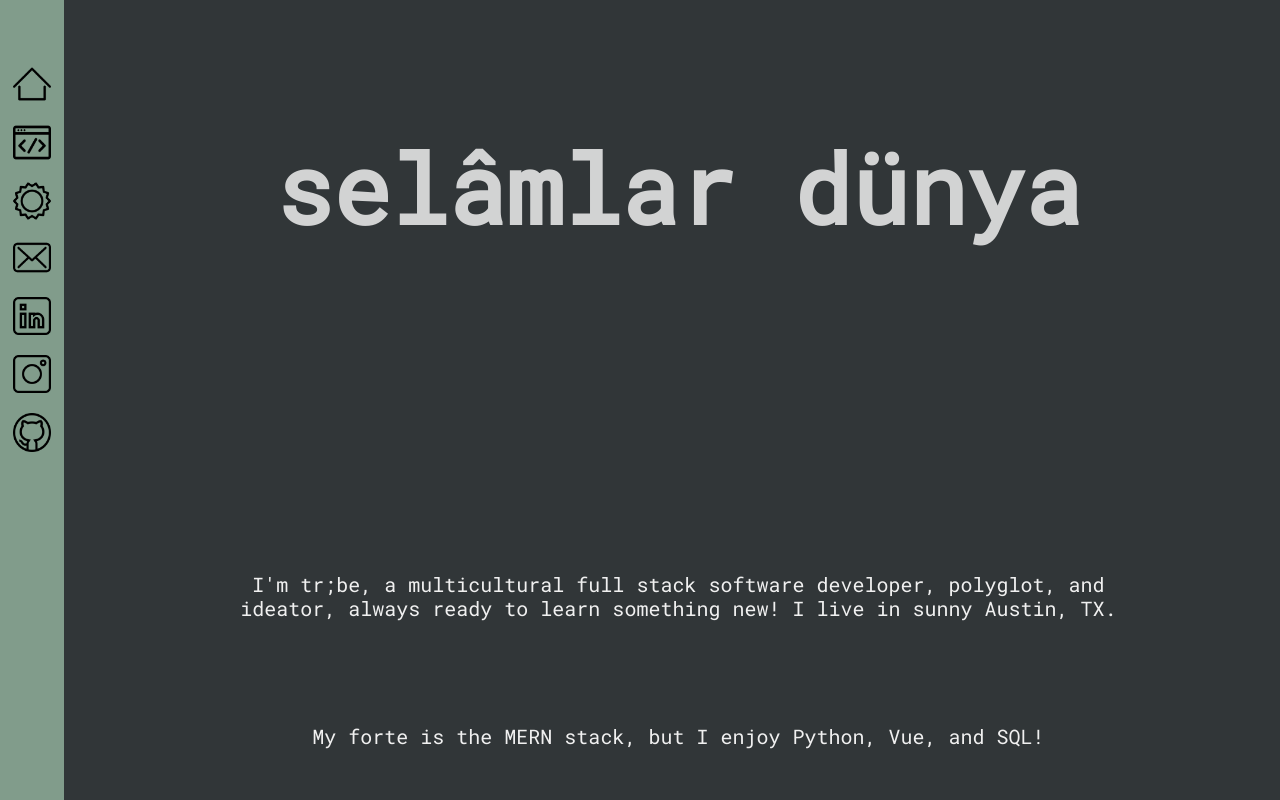
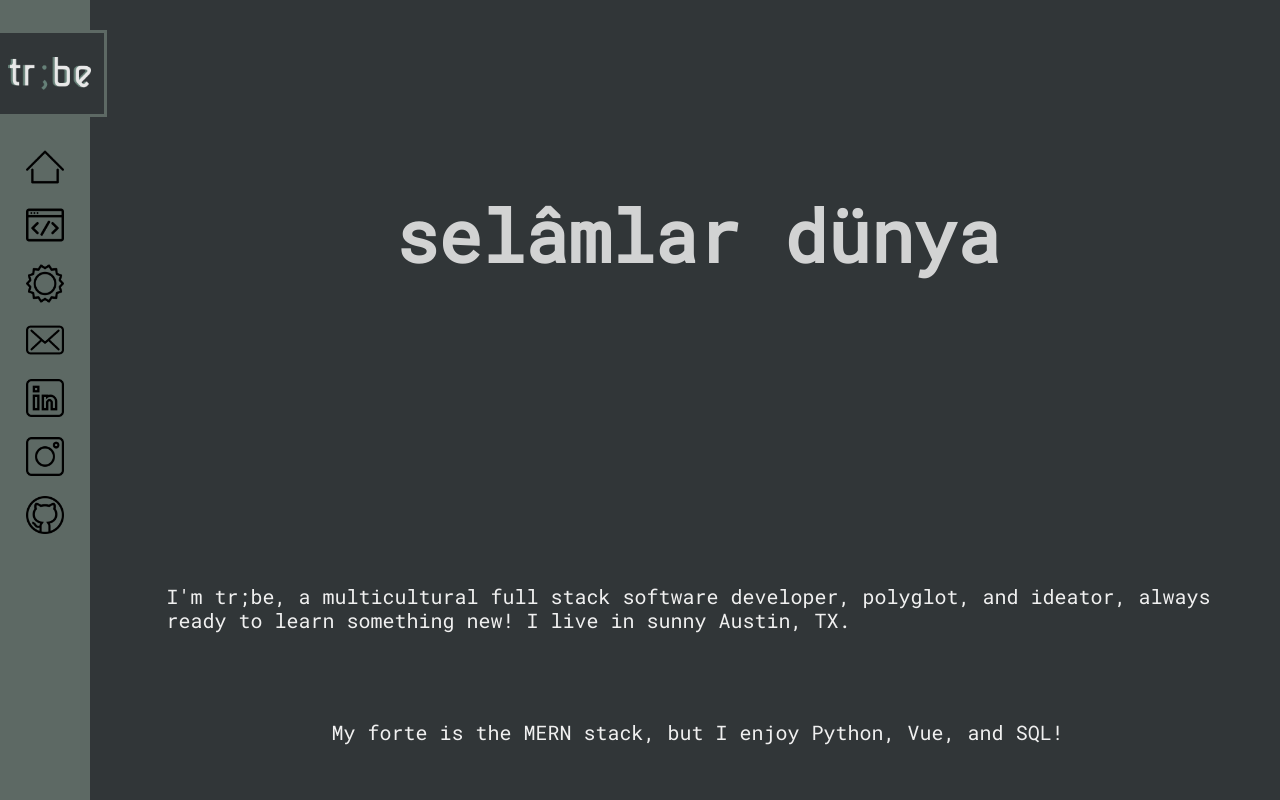
Before and after one commit to tr-stan/react-portfolio, a React (Vite) app: page / in a window 1280 px wide. Shown: the top 800 px of the page. Built offline with nearby package versions, Linux system fonts and the light colour scheme; no server answers.

Commit message:
updated logo, side menu, and styles for main content to be more cohesive and responsive

```diff
--- a/src/Components/App.js
+++ b/src/Components/App.js
@@ -2,7 +2,7 @@ import React, { Component } from 'react';
 import Projects from './Projects';
 import Skills from './Skills';
 import Title from './Title';
-// import Logo from './Logo';
+import Logo from './Logo';
 import Zen from './Zen';
 import '../index.css'
 
@@ -11,16 +11,16 @@ export default class App extends Component {
 
     render() {
         return (
-            <div id="app">
+            <section id="app" style={this.props.style}>
                 <div className="primary">
 				<Title />
 				<p>I'm tr;be, a multicultural full stack software developer, polyglot, and ideator, always ready to learn something new! I live in sunny Austin, TX.</p>
 				<p>My forte is the MERN stack, but I enjoy Python, Vue, and SQL!</p>
                 </div>
-				<Projects />
-                <Skills />
+				<Projects className="primary" />
+                <Skills className="primary" />
 				<Zen />
-			</div>
+			</section>
         )
     }
 }
--- a/src/Components/Header.js
+++ b/src/Components/Header.js
@@ -2,6 +2,7 @@ import React, { Component } from 'react';
 import { Link } from 'react-router-dom';
 import ReactTooltip from 'react-tooltip';
 import Home from '../assets/home.png';
+import Logo from './Logo';
 import ModeButton from './ModeButton';
 import Moon from '../assets/moon.png';
 import Sun from '../assets/sun.png';
@@ -27,8 +28,9 @@ export default class Header extends Component {
         let altText = this.state.darkMode ? 'Dark Mode' : 'Light Mode';
         return (
             <div id="main">
-                <div id="sidebar">
+                <section id="sidebar">
                     <nav>
+                    <Logo />
                         <Link className="link" to='/'>
                         <img data-tip="Home" className='nav-img' src={Home} alt='home'/>
                         </Link>
@@ -40,7 +42,7 @@ export default class Header extends Component {
                         <SocialProfiles mode={this.state.darkMode}/>
                         <ReactTooltip place="right" type="dark" effect="solid"/>
                     </nav>
-                </div>
+                </section>
                 {this.props.children}
             </div>
         )
--- a/src/Components/Logo.js
+++ b/src/Components/Logo.js
@@ -1,6 +1,6 @@
 import React from 'react';
-import tri_be_logo from '../assets/tri-be_logo-1.png';
+import tri_be_logo from '../assets/light_logo.png';
 
-const Logo = () => (<img id='logo' alt='profile' src={tri_be_logo}/>);
+const Logo = () => (<img id="logo" className="nav-img" alt='profile' src={tri_be_logo}/>);
 
 export default Logo;
--- a/src/Components/ModeButton.js
+++ b/src/Components/ModeButton.js
@@ -3,7 +3,7 @@ import React from 'react';
 const ModeButton = props => {
 	return (
 		<button className={props.name} onClick={props.action}>
-                <img data-tip={props.mode} class="nav-img" src={props.modeImage} alt={props.mode}/>
+                <img data-tip={props.mode} className="nav-img" src={props.modeImage} alt={props.mode}/>
         </button>
     )
 }
--- a/src/Components/Projects.js
+++ b/src/Components/Projects.js
@@ -14,8 +14,8 @@ const Project = props => {
 		)
 }
 
-const Projects = () => (
-	<section>
+const Projects = props => (
+	<section style={props.style}>
 		<h2>Highlighted Projects</h2>
 
 		{
--- a/src/index.css
+++ b/src/index.css
@@ -12,33 +12,32 @@ body {
 
 img {
     margin: 0 auto;
-    width: 70vw;
+    max-width: 75vw;
 }
 
 nav {
     position: sticky;
     display: flex;
     flex-direction: column;
-    top: 50px;
-    margin-left: 1vw;
-    width: 3vw;
+    align-items: center;
+    top: 15px;
     min-height: 180px;
 }
 
 p {
     margin: 0 auto;
-    text-align: center;
+    text-align: left;
     line-height: 1.5rem;
 }
 
 h2 {
-	height: 50vh;
+	padding: 10vh 2vw;
 }
 
 .primary {
     display: flex;
     flex-direction: column;
-    justify-content: space-around;
+    justify-content: space-evenly;
     min-height: 100vh;
 }
 
@@ -79,7 +78,7 @@ h2 {
     width: 3vw;
     height: auto;
     padding: 0;
-    background-color: rgba(200, 194, 204, 0);
+    background-color: rgb(93, 105, 100);
     color: rgb(49, 54, 56);
     border: none;
 }
@@ -105,7 +104,7 @@ h2 {
 }
 
 #title {
-    min-height: 50vmin;
+    min-height: 45vmin;
     font-size: 6vmin;
     padding: 1vh 1vw;
     display: flex;
@@ -140,31 +139,36 @@ h2 {
 #main {
     position: absolute;
     display: grid;
-    grid-template-columns: 10vw 89vw;
-    grid-column-gap: 1vw;
+    grid-template-columns: 14vw 83vw;
+    column-gap: 3vw;
 }
 
 #sidebar {
+    display: flex;
+    flex-direction: column;
     grid-column-start: 1;
     grid-column-end: 2;
-    background-color: rgb(129, 156, 139);
+    background-color: rgb(93, 105, 100);
+    align-items: center;
 }
 
 #app {
     grid-column: 2 / 3;
     justify-self: end;
-    padding-left: 10vw;
-    padding-right: 10vw;
-
 }
 
 #logo {
-    max-height: 45vh;
-    max-width: 75vw;
+    max-width: 14vw;
     height: auto;
     width: auto;
     display: inline-block;
-    border-radius: 220px;
+    margin-bottom: 2vh;
+    margin-left: 10px;
+    padding: 3vh 2vw;
+    background-color: rgb(49, 54, 56);
+    overflow: hidden;
+    border: 3px solid rgb(93, 105, 100);
+
 }
 
 #zen {
@@ -172,10 +176,19 @@ h2 {
 }
 
 @media screen and (min-width: 600px) {
+    img {
+        max-width: 82vw;
+    }
     #main {
         position: absolute;
         display: grid;
-        grid-template-columns: 5vw 94vw;
+        grid-template-columns: 7vw 91vw;
+        column-gap: 2vw;
+    }
+
+    #logo {
+        max-width: 6.5vw;
+        padding: 3vh 1vw;
     }
 }
 
--- a/src/index.js
+++ b/src/index.js
@@ -6,11 +6,15 @@ import App from './Components/App';
 import Projects from './Components/Projects';
 import Header from './Components/Header';
 
+let styles = {
+	padding: '4vh 4vw'
+};
+
 ReactDOM.render(
 	<Router history={createBrowserHistory()}>
 		<Switch>
-			<Route exact path='/' render={() => <Header><App /></Header>} />
-			<Route path='/projects' render={() => <Header><Projects /></Header>} />
+			<Route exact path='/' render={() => <Header><App style={styles}/></Header>} />
+			<Route path='/projects' render={() => <Header><Projects style={styles} /></Header>} />
 		</Switch>
 	</Router>,
 	document.getElementById('root'));
```
Also changed, not shown: src/assets/dark_logo.png (added), src/assets/light_logo.png (added), 7 other files (tests, documents, lock files or other folders).
